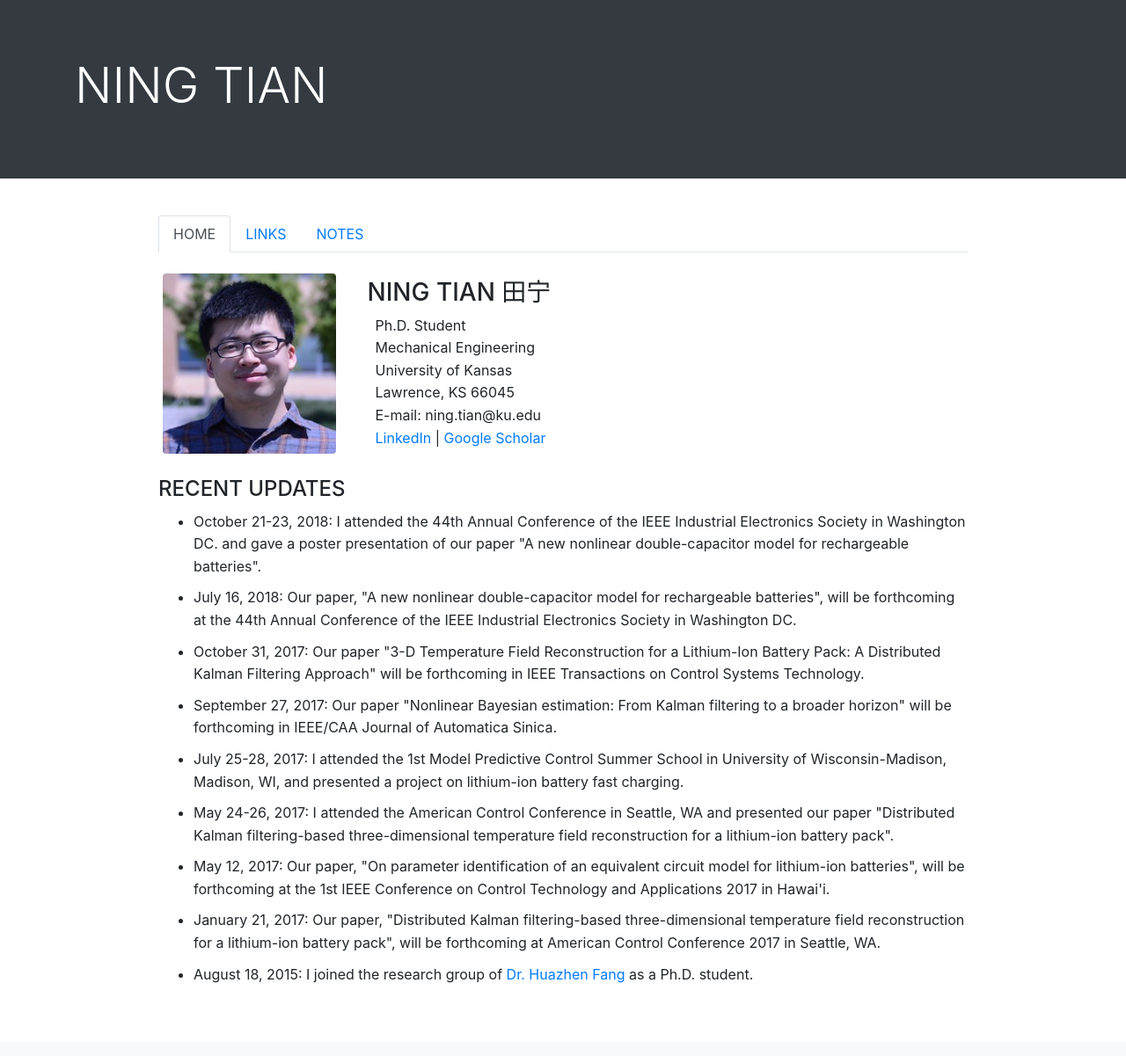
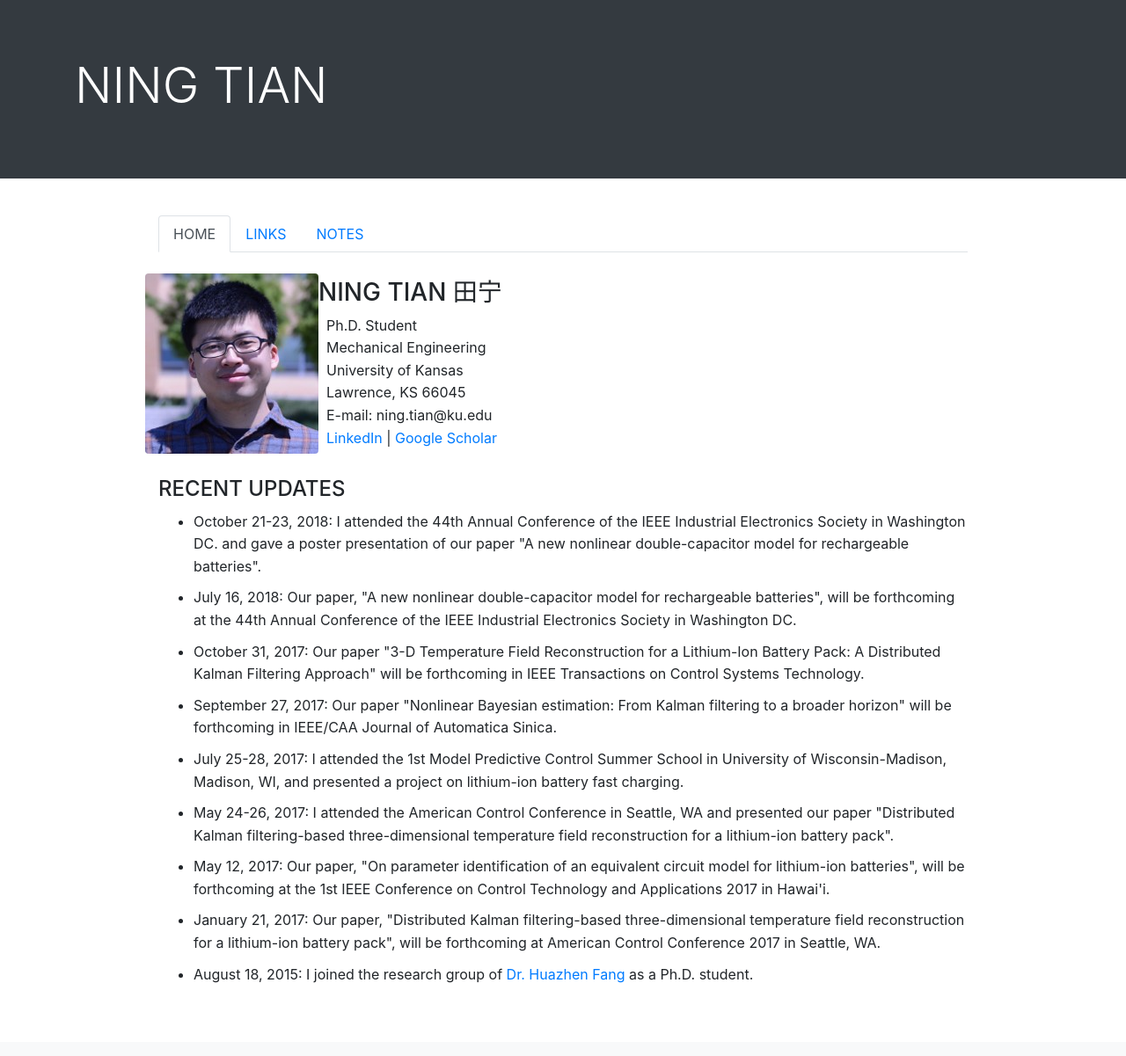
Before and after one commit to ningtian/ningtian.github.io, a Jekyll site: the page index.html, which Jekyll copies as it is, in a window 1280 px wide. Shown: the whole page at 88% size. Built offline with Jekyll 4.4.1, drawn with Linux system fonts in a browser that asks for light colours.

Commit message:
Update index.html

```diff
--- a/index.html
+++ b/index.html
@@ -47,10 +47,10 @@
 
     <div class="a">
 	<div class="row align-items-center">
-	<div class="col-3">
+	<div class="col-3.5">
 	<img src="/img/Picture11.jpg" class="rounded mx-auto d-block" alt="Responsive image">
 	</div>
-	<div class="col-8">
+	<div class="col-3.5">
 	<h3>NING TIAN 田宁</h3>
 	&nbsp  Ph.D. Student<br>
 	&nbsp  Mechanical Engineering<br>
```
